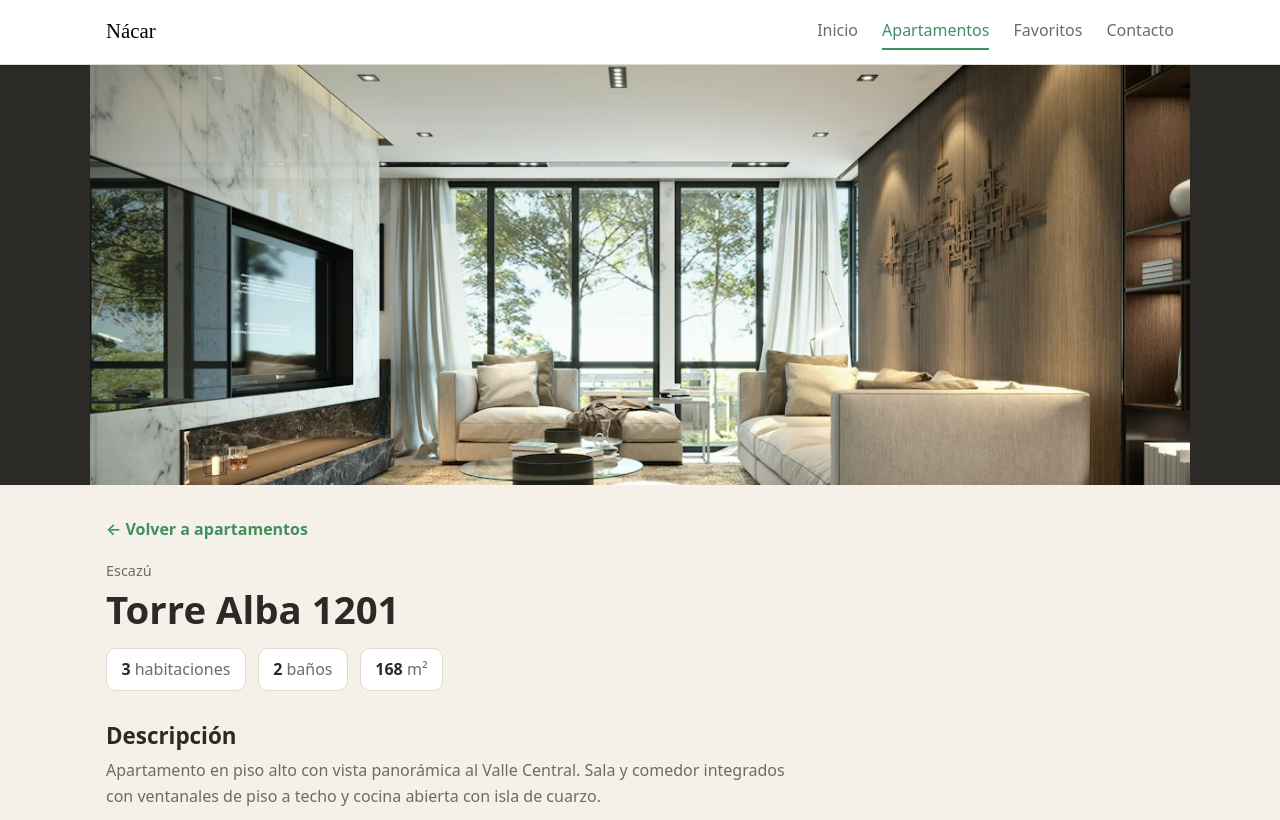
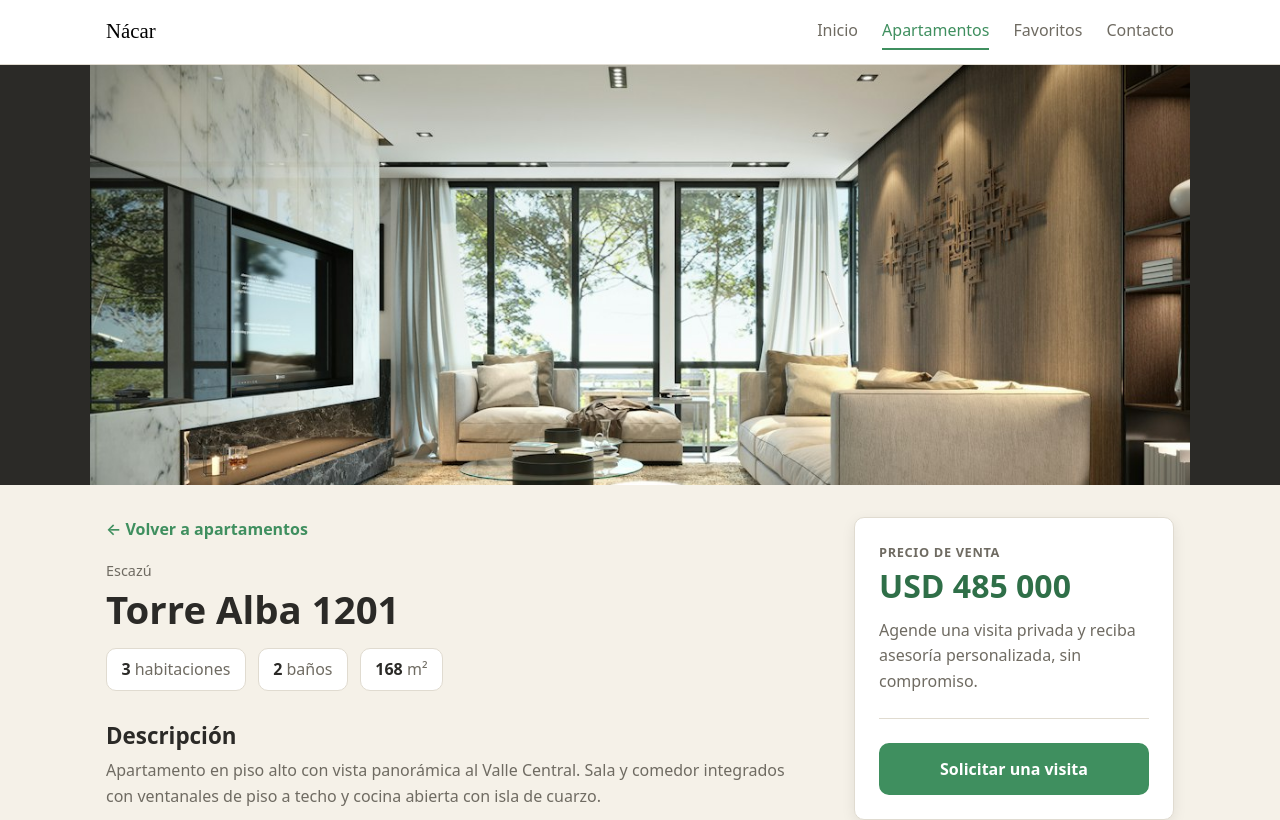
Before and after one commit to diego0226/proyectoDevIV, a React (Vite) app in the folder nacar/: page /apartamentos/1 in a window 1280 px wide. Shown: the top 820 px of the page. Built offline with nearby package versions, Linux system fonts and the light colour scheme.

Commit message:
Feature contact + css terminado

```diff
--- /dev/null
+++ b/nacar/src/features/apartments/components/ApartmentContactCard.css
@@ -0,0 +1,44 @@
+/* Tarjeta de precio y contacto en el detalle */
+.apartment-contact-card {
+  padding: 1.5rem;
+  border: 1px solid var(--color-border);
+  border-radius: var(--radius);
+  background-color: var(--color-white);
+  box-shadow: var(--shadow);
+}
+
+.apartment-contact-card__label {
+  margin: 0;
+  font-size: 0.8rem;
+  font-weight: 600;
+  color: var(--color-muted);
+  text-transform: uppercase;
+  letter-spacing: 0.05em;
+}
+
+.apartment-contact-card__price {
+  margin: 0.3rem 0 0.75rem;
+  font-size: 2rem;
+  color: var(--color-primary-dark);
+}
+
+.apartment-contact-card__description {
+  margin: 0 0 1.5rem;
+  padding-bottom: 1.5rem;
+  border-bottom: 1px solid var(--color-border);
+  color: var(--color-muted);
+}
+
+.apartment-contact-card__button {
+  display: block;
+  text-align: center;
+}
+
+/* Computadora: la tarjeta queda fija mientras se baja por la información.
+   El top deja espacio para el NavBar, que mide 64px y también es sticky */
+@media (min-width: 900px) {
+  .apartment-contact-card {
+    position: sticky;
+    top: 88px;
+  }
+}
--- a/nacar/src/features/apartments/components/ApartmentContactCard.tsx
+++ b/nacar/src/features/apartments/components/ApartmentContactCard.tsx
@@ -1,8 +1,34 @@
-const ApartmentContactCard = () => {
+import { Link } from "react-router-dom";
+import type { Apartment } from "../types/Apartments";
+import { formatPrice } from "../../shared/utils/formatPrice";
+import "./ApartmentContactCard.css";
+
+interface ApartmentContactCardProps {
+  apartment: Apartment;
+}
+
+const ApartmentContactCard = ({ apartment }: ApartmentContactCardProps) => {
   return (
-    <>
+    <aside className="apartment-contact-card">
+      <p className="apartment-contact-card__label">Precio de venta</p>
 
-    </>
+      <h2 className="apartment-contact-card__price">
+        {formatPrice(apartment.price)}
+      </h2>
+
+      <p className="apartment-contact-card__description">
+        Agende una visita privada y reciba asesoría personalizada, sin
+        compromiso.
+      </p>
+
+      {/* El id viaja en la URL para que el formulario de contacto quede prellenado */}
+      <Link
+        className="btn btn--primary apartment-contact-card__button"
+        to={`/contacto?propiedad=${apartment.id}`}
+      >
+        Solicitar una visita
+      </Link>
+    </aside>
   );
 };
 
--- a/nacar/src/features/apartments/pages/ApartmentDetail.tsx
+++ b/nacar/src/features/apartments/pages/ApartmentDetail.tsx
@@ -2,6 +2,7 @@ import { Link, useParams } from "react-router-dom";
 import "./ApartmentDetail.css";
 import ApartmentHero from "../components/ApartmentHero";
 import ApartmentInfo from "../components/ApartmentInfo";
+import ApartmentContactCard from "../components/ApartmentContactCard";
 import { useFetch } from "../../shared/hooks/useFetch";
 import type { Apartment } from "../types/Apartments";
 
@@ -54,7 +55,7 @@ const ApartmentDetail = () => {
       <div className="container detail-grid">
         <ApartmentInfo apartment={apartment} />
 
-        {/* Pendiente: falta ApartmentContactCard de Jered */}
+        <ApartmentContactCard apartment={apartment} />
       </div>
     </article>
   );
```
